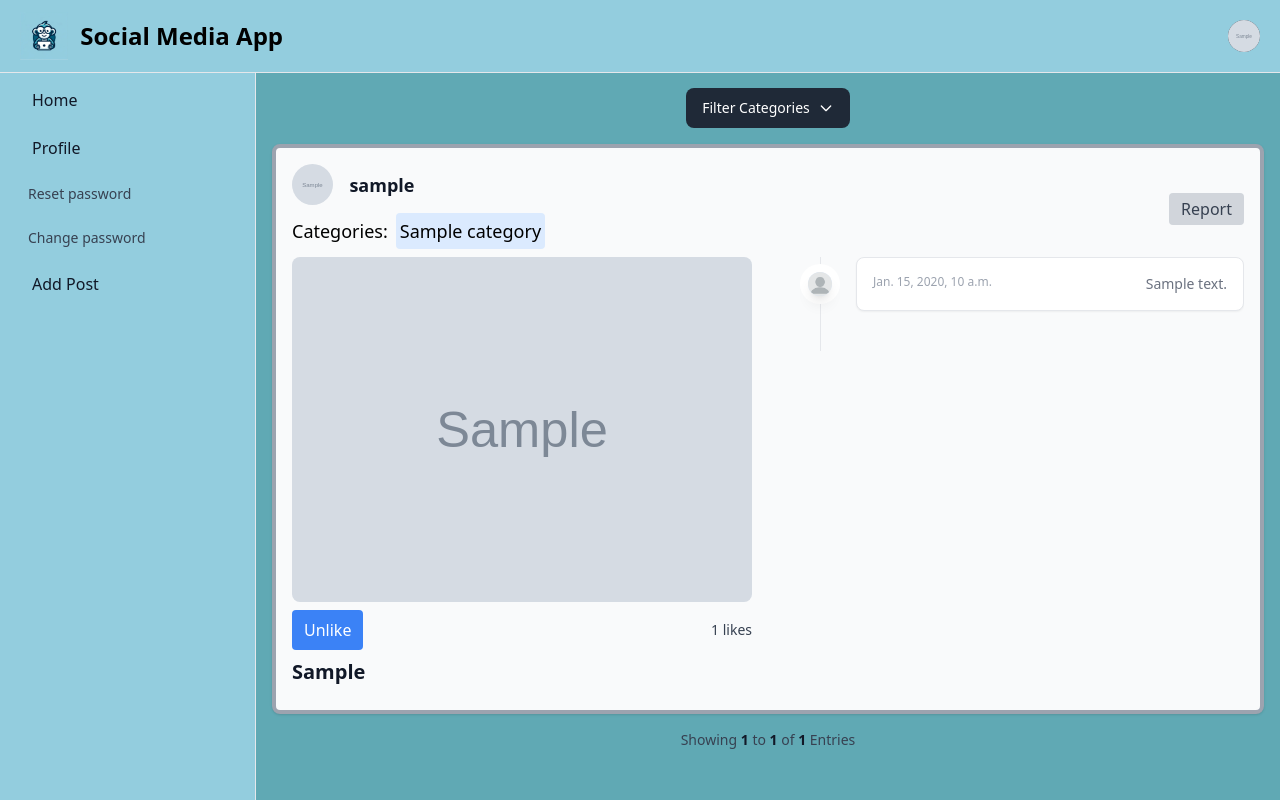
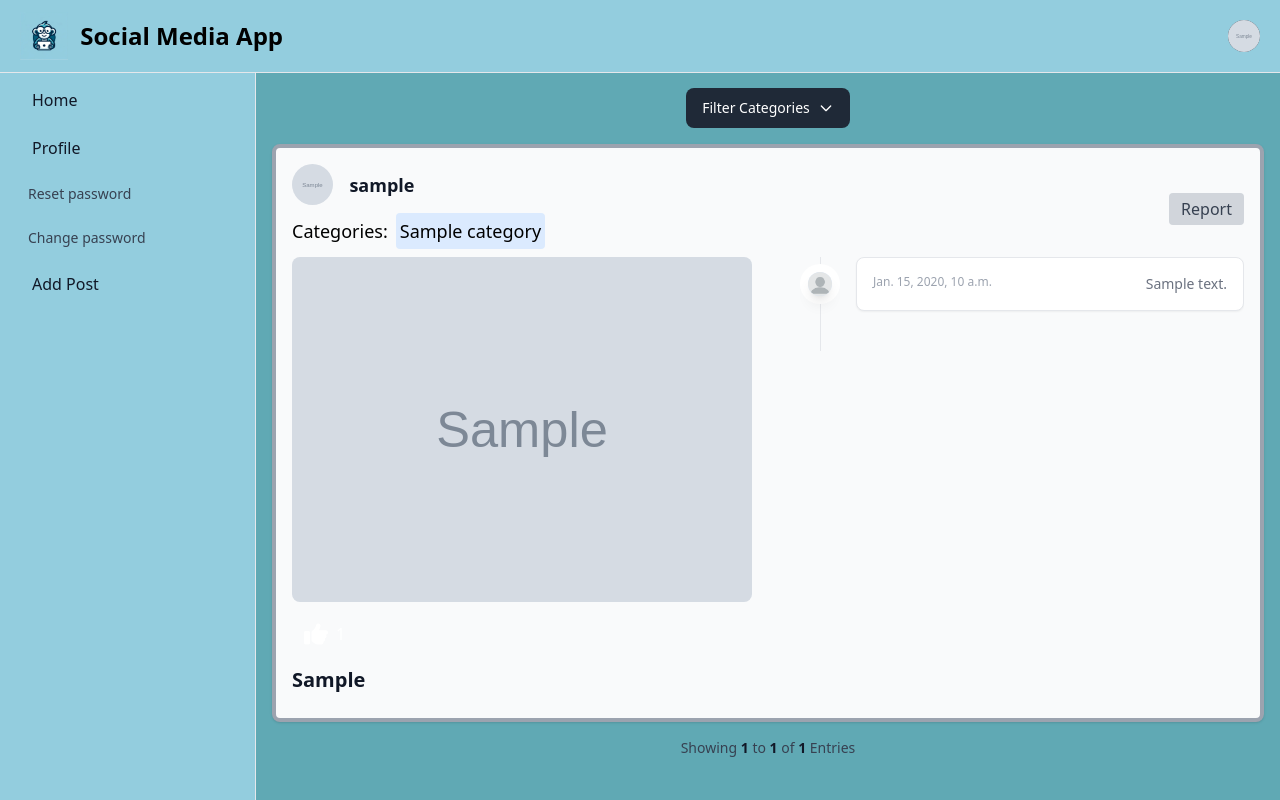
Before and after one commit to slmbakkenes/RampUpSocialMediaApp, a Django app: page / in a window 1280 px wide. Run offline with Django 5.2, Linux system fonts and the light colour scheme; a user stored in the database is signed in; tables that the repository leaves empty hold one stand-in row (values such as "Sample post"); grey boxes marked "Sample" are stand-in pictures; style sheets or scripts are compiled from the project's sources; some libraries are stand-ins or nearby versions.

Commit message:
Like icon and number of liked

```diff
--- a/templates/_base.html
+++ b/templates/_base.html
@@ -10,6 +10,7 @@
     <meta http-equiv="X-UA-Compatible" content="IE=edge">
     <meta name="viewport" content="width=device-width, initial-scale=1.0">
     <link href="https://cdn.jsdelivr.net/npm/flowbite@2.5.1/dist/flowbite.min.css" rel="stylesheet"/>
+    <link rel="stylesheet" href="https://cdnjs.cloudflare.com/ajax/libs/font-awesome/6.0.0-beta3/css/all.min.css">
 
     <title>{% block title %}Social Media App{% endblock %}</title>
 
@@ -25,13 +26,13 @@
 
 <script>
     $(document).ready(function () {
-        // When the like button is pressed, prevent the form from being submitted in the usual way
+        // Handle the like button click event
         $('.like-form').submit(function (e) {
-            e.preventDefault();  // Prevent the form from reloading the page
+            e.preventDefault();  // Prevent default form submission
 
-            const form = $(this);  // Reference to the current form
+            const form = $(this);  // Get the current form
             const post_id = form.data('post-id');  // Get the post_id from the data attribute
-            const csrf_token = form.find('input[name="csrfmiddlewaretoken"]').val();  // Get the CSRF token
+            const csrf_token = form.find('input[name="csrfmiddlewaretoken"]').val();  // Get CSRF token
 
             // Start AJAX request
             $.ajax({
@@ -42,18 +43,21 @@
                     'csrfmiddlewaretoken': csrf_token,
                 },
                 success: function (response) {
-                    // Process the response: Update the like/unlike button and the number of likes
+                    // Process the response: Update the button icon and number of likes
                     const likeButton = form.find('button');
-                    const likesCount = form.next('.likes-count');  // The likes count next to the form
+                    const icon = likeButton.find('i');  // Get the icon inside the button
+                    const likesCount = likeButton.find('span');  // Get the span with the number of likes
 
                     if (response.liked) {
-                        likeButton.text('Unlike');  // Change the text to 'Unlike' if the user has liked the post
+                        // If the post is liked, show the filled thumbs-up icon
+                        icon.attr('class', 'fas fa-thumbs-up text-white text-2xl');
                     } else {
-                        likeButton.text('Like');  // Change the text to 'Like' if the user has unliked the post
+                        // If the post is unliked, show the outlined thumbs-up icon
+                        icon.attr('class', 'far fa-thumbs-up text-white text-2xl');
                     }
 
-                    // Update the number of likes
-                    likesCount.text(response.no_of_likes + ' likes');
+                    // Update the number of likes next to the icon
+                    likesCount.text(response.no_of_likes);
                 },
                 error: function (response) {
                     console.error('Error:', response);  // Log any errors
--- a/templates/index.html
+++ b/templates/index.html
@@ -101,19 +101,20 @@
                     <!-- Like buttons -->
                     <div class="flex items-center justify-between mt-2">
                         <!-- AJAX Like form -->
-                        <form class="like-form" data-post-id="{{ post.id }}" method="POST">
+                        <form class="like-form flex items-center" data-post-id="{{ post.id }}" method="POST">
                             {% csrf_token %}
-                            <button type="submit" class="px-3 py-2 bg-blue-500 text-white rounded hover:bg-blue-600">
+                            <button type="submit" class="px-3 py-2 bg-transparent text-white flex items-center">
                                 {% if post.id in liked_posts %}
-                                    Unlike
+                                    <!-- Show filled thumbs-up if liked -->
+                                    <i class="fas fa-thumbs-up text-white text-2xl"></i>
                                 {% else %}
-                                    Like
+                                    <!-- Show outlined thumbs-up if not liked -->
+                                    <i class="far fa-thumbs-up text-white text-2xl"></i>
                                 {% endif %}
+                                <span class="ml-2">{{ post.no_of_likes }}</span>
+                                <!-- Number of likes next to the icon -->
                             </button>
                         </form>
-
-                        <!-- Total number of likes -->
-                        <p class="likes-count text-sm text-gray-700 dark:text-white">{{ post.no_of_likes }} likes</p>
                     </div>
 
                     <h2 class="min-h-fit py-2 text-xl font-bold text-gray-900 dark:text-white content-center overflow-y-auto text-ellipsis">{{ post.caption }}</h2>
@@ -165,6 +166,8 @@
                        href="?page=
 
 
+
+
                                {% if page_obj.has_previous %}{{ page_obj.previous_page_number }}{% else %}{{ page_obj.start_index }}{% endif %}">
                         <svg class="w-3.5 h-3.5 me-2 rtl:rotate-180" aria-hidden="true"
                              xmlns="http://www.w3.org/2000/svg"
@@ -176,6 +179,8 @@
                     </a>
                     <a class="flex items-center justify-center px-3 h-8 text-sm font-medium text-white bg-gray-800 border-0 border-s border-gray-700 rounded-e hover:bg-gray-900 dark:bg-gray-800 dark:border-gray-700 dark:text-gray-400 dark:hover:bg-gray-700 dark:hover:text-white"
                        href="?page=
+
+
 
 
                                {% if page_obj.has_next %}{{ page_obj.next_page_number }}{% else %}{{ page_obj.end_index }}{% endif %}">
```
